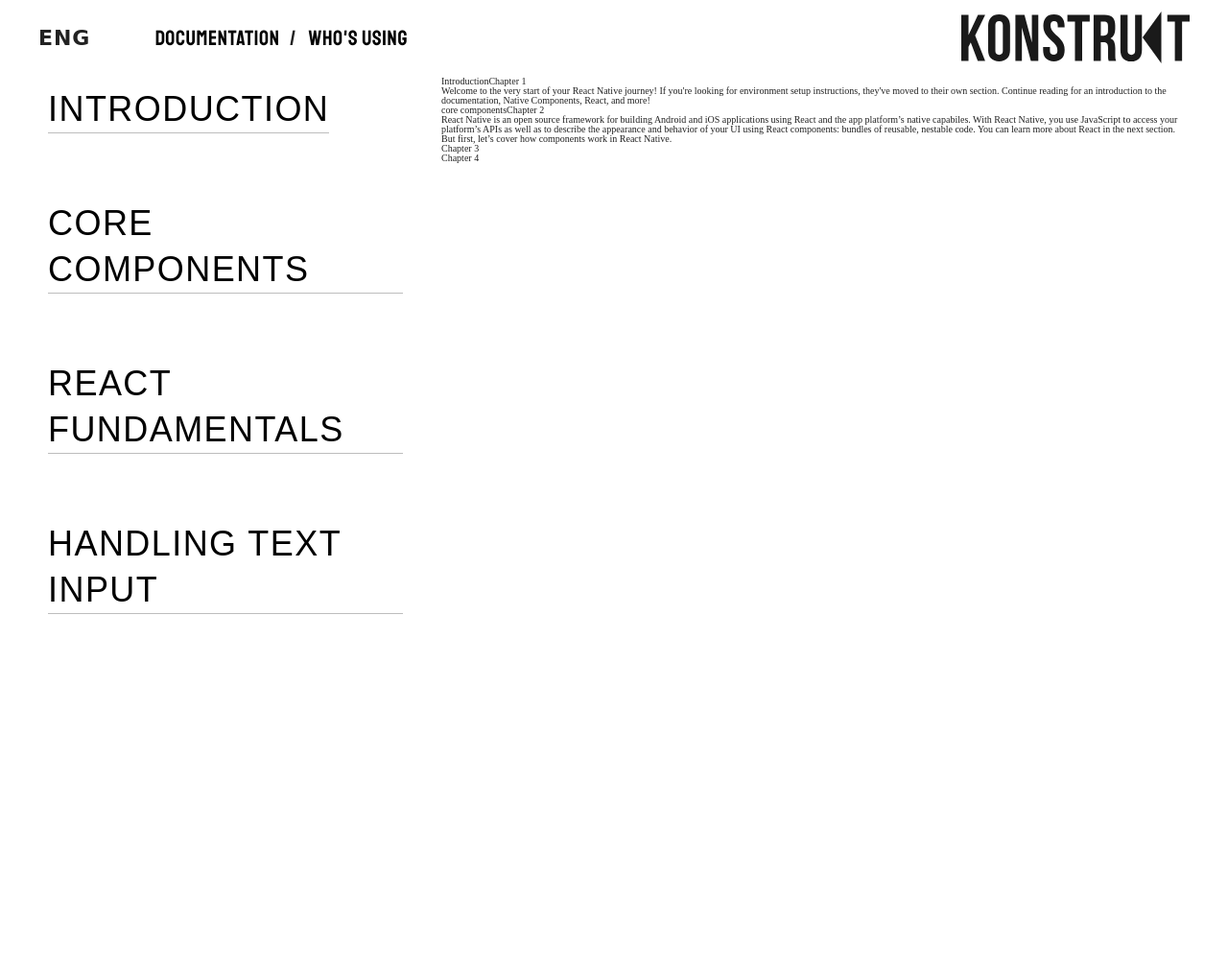
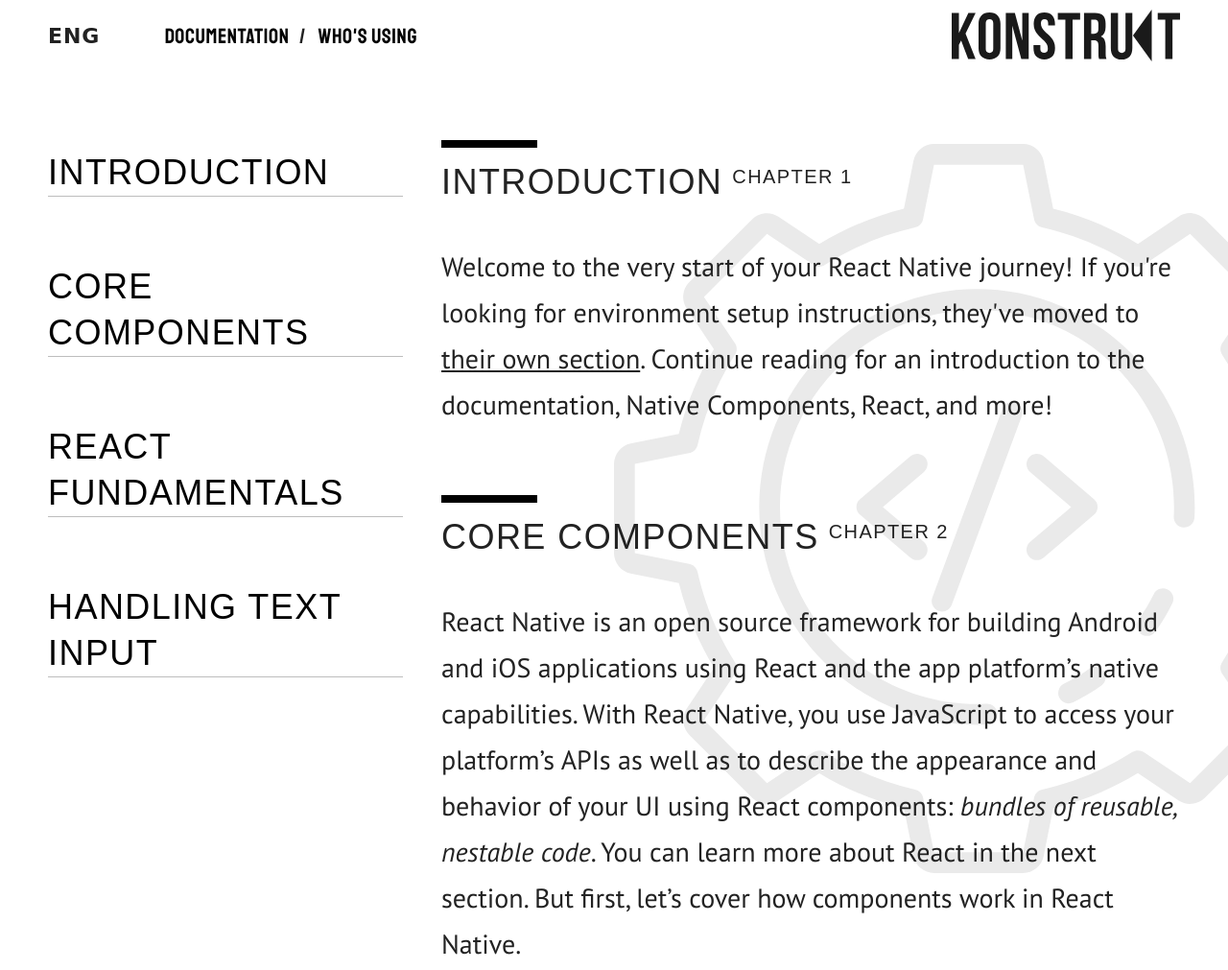
Before and after one commit to Bohdan-Podponarovskyi/Documentation, a plain HTML site: page index.html in a window 1280 px wide. Shown: the top 1011 px of the page at 96% size. Before the commit the page ends 800 px from the top, so only its background shows below. Drawn offline with Linux system fonts and the light colour scheme; a web font is replaced by a local one.

Commit message:
added styles for index.html

```diff
--- a/css/index.css
+++ b/css/index.css
@@ -1,3 +1,7 @@
+* {
+    box-sizing: border-box;
+}
+
 html {
     font-size: 62.5%;
 }
@@ -5,6 +9,14 @@ html {
 body {
     font-style: normal;
     font-weight: 400;
+}
+
+body:after {
+    content: url("../img/bg-picture.svg");
+    position: fixed;
+    top: 150px;
+    left: 50%;
+    z-index: -1;
 }
 
 a {
@@ -21,11 +33,12 @@ a {
 /*Header*/
 
 .header {
-    min-height: 80px;
+    min-height: 60px;
     display: flex;
     flex-direction: row;
     justify-content: space-between;
     text-align: center;
+    padding: 10px;
 }
 
 .aside-wrapper {
@@ -39,6 +52,7 @@ a {
     font-size: 2.2rem;
     line-height: 2.8rem;
     letter-spacing: 0.088rem;
+    cursor: pointer;
 }
 
 .header__nav {
@@ -58,10 +72,6 @@ a {
     letter-spacing: 0.066rem;
 }
 
-.header__nav-link {
-    cursor: pointer;
-}
-
 .header__nav-item:first-child:after {
     content: '/';
     margin: 0 10px;
@@ -77,6 +87,7 @@ a {
     display: grid;
     grid-template: auto / 1fr 2fr;
     gap: 30px;
+    margin: 70px auto;
 }
 
 .main__nav-list {
@@ -85,13 +96,16 @@ a {
     align-items: flex-start;
     gap: 70px;
     padding: 10px;
+    position: sticky;
+    top: 0;
 }
 
 .main__nav-item {
+    width: 100%;
     border-bottom: 1px solid #BDBDBD;
 }
 
-.main__nav-link {
+.main__nav-link, .main__chapter-title {
     font-family: 'Francois One', sans-serif;
     font-size: 3.6rem;
     line-height: 4.8rem;
@@ -99,6 +113,67 @@ a {
     text-transform: uppercase;
 }
 
+.main__chapter-title {
+    margin-top: 20px;
+}
+
+.main__chapter-title:before {
+    content: '';
+    width: 100px;
+    height: 8px;
+    background: #000000;
+    position: absolute;
+    top: 0;
+    left: 0;
+}
+
+.main__chapter-number {
+    font-family: 'Farro', sans-serif;
+    font-weight: 300;
+    font-size: 2rem;
+    line-height: 3rem;
+    letter-spacing: 0.144rem;
+    vertical-align: text-top;
+    margin-left: 10px;
+}
+
 .main__text {
-    grid-area: 1 / 2 / 2 / 3;
+    display: flex;
+    flex-direction: column;
+    gap: 70px;
+    padding-right: 10px;
 }
+
+.main__text-chapter {
+    display: flex;
+    flex-direction: column;
+    /*align-items: flex-start;*/
+    gap: 40px;
+    position: relative;
+}
+
+.main__chapter-text {
+    font-family: 'PT Sans', sans-serif;
+    font-size: 2.8rem;
+    line-height: 4.8rem;
+}
+
+.text_underline {
+    text-decoration: underline;
+}
+
+.text_italic {
+    font-style: italic;
+}
+
+.text_bold {
+    font-weight: 700;
+}
+
+.text_code {
+    background: #DADADA;
+}
+
+.text_new-line {
+    display: inline-block;
+}
--- a/index.html
+++ b/index.html
@@ -3,7 +3,7 @@
 <head>
     <meta charset="UTF-8">
     <title>Documentation</title>
-    <link href="https://fonts.googleapis.com/css2?family=Farro:wght@300&family=Francois+One&family=PT+Sans&family=Staatliches&family=Tourney:wght@600&display=swap" rel="stylesheet">
+    <link href="https://fonts.googleapis.com/css2?family=Farro:wght@300&family=Francois+One&family=PT+Sans:ital,wght@0,400;0,700;1,400&family=Staatliches&family=Tourney:wght@600&display=swap" rel="stylesheet">
     <link rel="stylesheet" href="./css/reset.css">
     <link rel="stylesheet" href="./css/index.css">
 </head>
@@ -30,28 +30,41 @@
     <main class="main content-wrapper">
         <nav class="main__nav">
             <ul class="main__nav-list">
-                <li class="main__nav-item"><a href="" class="main__nav-link">Introduction</a></li>
-                <li class="main__nav-item"><a href="" class="main__nav-link">core components</a></li>
-                <li class="main__nav-item"><a href="" class="main__nav-link">react fundamentals</a></li>
-                <li class="main__nav-item"><a href="" class="main__nav-link">handling text input</a></li>
+                <li class="main__nav-item"><a href="#main__chapter-title_chapter-1" class="main__nav-link">Introduction</a></li>
+                <li class="main__nav-item"><a href="#main__chapter-title_chapter-2" class="main__nav-link">core components</a></li>
+                <li class="main__nav-item"><a href="#main__chapter-title_chapter-3" class="main__nav-link">react fundamentals</a></li>
+                <li class="main__nav-item"><a href="#main__chapter-title_chapter-4" class="main__nav-link">handling text input</a></li>
             </ul>
         </nav>
         <article class="main__text">
             <section class="main__text-chapter">
-                <h2 class="main__chapter-title">Introduction<span class="main__chapter-number">Chapter 1</span></h2>
-                <p class="main__chapter-text">Welcome to the very start of your React Native journey! If you're looking for environment setup instructions, they've moved to their own section. Continue reading for an introduction to the documentation, Native Components, React, and more!</p>
+                <h2 class="main__chapter-title" id="main__chapter-title_chapter-1">Introduction<span class="main__chapter-number">Chapter 1</span></h2>
+                <p class="main__chapter-text">Welcome to the very start of your React Native journey! If you're looking for environment setup instructions, they've moved to
+                    <span class="text_underline">their own section</span>. Continue reading for an introduction to the documentation, Native Components, React, and more!</p>
             </section>
             <section class="main__text-chapter">
-                <h2 class="main__chapter-title">core components<span class="main__chapter-number">Chapter 2</span></h2>
-                <p class="main__chapter-text">React Native is an open source framework for building Android and iOS applications using React and the app platform’s native capabiles. With React Native, you use JavaScript to access your platform’s APIs as well as to describe the appearance and behavior of your UI using React components: bundles of reusable, nestable code. You can learn more about React in the next section. But first, let’s cover how components work in React Native.</p>
+                <h2 class="main__chapter-title" id="main__chapter-title_chapter-2">core components<span class="main__chapter-number">Chapter 2</span></h2>
+                <p class="main__chapter-text">React Native is an open source framework for building Android and iOS applications using React and the app platform’s native capabilities. With React Native, you use JavaScript to access your platform’s APIs as well as to describe the appearance and behavior of your UI using React components:
+                    <span class="text_italic">bundles of reusable, nestable code</span>. You can learn more about React in the next section. But first, let’s cover how components work in React Native.</p>
             </section>
             <section class="main__text-chapter">
-                <h2 class="main__chapter-title"><span class="main__chapter-number">Chapter 3</span></h2>
-                <p class="main__chapter-text"></p>
+                <h2 class="main__chapter-title" id="main__chapter-title_chapter-3">react fundamentals<span class="main__chapter-number">Chapter 3</span></h2>
+                <p class="main__chapter-text">React Native runs on
+                    <span class="text_underline">React</span>, a popular open source library for building user interfaces with JavaScript. To make the most of React Native, it helps to understand React itself. This section can get you started or can serve as a refresher course.</p>
+                <p class="main__chapter-text">We’re going to cover the core concepts behind React:</p>
+                <p class="main__chapter-text"><span class="text_bold">+ components.</span> The rest of this introduction to React uses cats in its examples: friendly, approachable creatures that need names and a cafe to work in.</p>
+                <p class="main__chapter-text"><span class="text_bold">+ JSX.</span> React and React Native use JSX, a syntax that lets you write elements inside JavaScript like so: <span class="text_code text_new-line">&#60;Text&#62;Hello, I am your cat!&#60;/Text&#62;</span>.</p>
+                <p class="main__chapter-text">The React docs have
+                    <span class="text_underline">a comprehensive guide to JSX</span> you can refer to learn even more. Because JSX is JavaScript, you can use variables inside it. Here you are declaring a
+                   <span class="text_code">name</span> for the cat, name, and embedding it with curly braces inside <span class="text_code">&#60;Text&#62;</span>.</p>
+                <p class="main__chapter-text"><span class="text_bold">+ props.</span> Props is short for “properties”. </p>
+                <p class="main__chapter-text"><span class="text_bold">+ state.</span> While you can think of props as arguments you use to configure how components render, state is like a component’s personal data storage. State is useful for handling data that changes over time or that comes from user interaction. State gives your components memory!</p>
             </section>
             <section class="main__text-chapter">
-                <h2 class="main__chapter-title"><span class="main__chapter-number">Chapter 4</span></h2>
-                <p class="main__chapter-text"></p>
+                <h2 class="main__chapter-title" id="main__chapter-title_chapter-4">handling text input<span class="main__chapter-number">Chapter 4</span></h2>
+                <p class="main__chapter-text">TextInput is a Core Component that allows the user to enter text. It has an
+                    <span class="text_italic">onChangeText</span> prop that takes a function to be called every time the text changed, and an onSubmitEditing prop that takes a function to be called when the text is submitted.</p>
+                <p class="main__chapter-text">For example, let's say that as the user types, you're translating their words into a different language. In this new language, every single word is written the same way: 🍕. So the sentence "Hello there Bob" would be translated as "🍕 🍕".</p>
             </section>
         </article>
     </main>
```
Also changed, not shown: img/bg-picture.svg (added).
